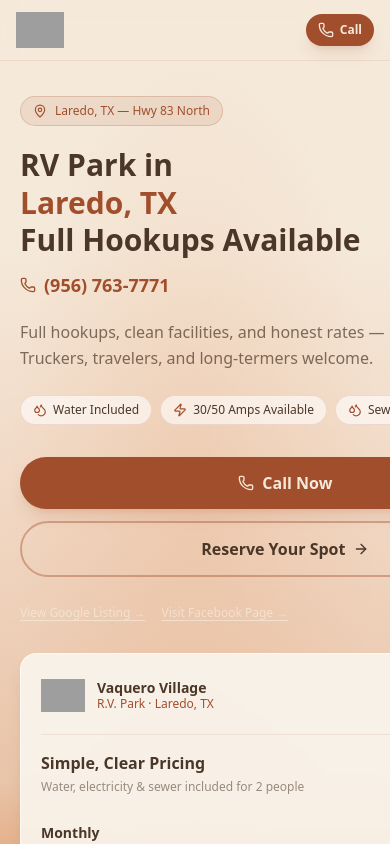
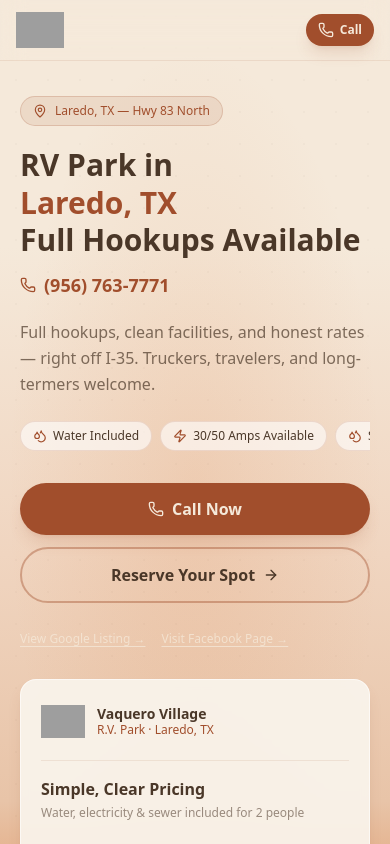
Before and after one commit to Ali-Jordan/RV-Park-Laredo, a React (Vite) app: page / in a window 390 px wide. Shown: the top 844 px of the page. Built offline with nearby package versions, Linux system fonts and the light colour scheme; grey boxes are pictures that could not be loaded.

Commit message:
fix: mobile overflow — min-w-0, badge row bleed, css guard cleanup

```diff
--- a/src/index.css
+++ b/src/index.css
@@ -203,9 +203,8 @@ html, body {
   box-sizing: border-box;
 }
 
-/* Decorative / absolute images must never cause horizontal scroll */
+/* Decorative absolute images: clipped by their parent overflow-hidden */
 img[aria-hidden="true"] {
-  max-width: none; /* let them use % or px as coded */
   pointer-events: none;
 }
 
--- a/src/sections/About.tsx
+++ b/src/sections/About.tsx
@@ -46,7 +46,7 @@ export function About() {
   return (
     <section id="reserve" className="relative overflow-hidden" style={{ background: '#FDF6EE', paddingTop: 'clamp(3rem, 6vw, 5rem)', paddingBottom: 'clamp(2.5rem, 5vw, 4rem)' }}>
 
-      <div className="mx-auto w-full relative z-10 max-w-6xl mx-auto px-4 sm:px-6 lg:px-10">
+      <div className="relative z-10 w-full max-w-6xl mx-auto px-4 sm:px-6 lg:px-10">
         <div className="grid grid-cols-1 lg:grid-cols-2 gap-8 lg:gap-16 items-start">
 
           {/* ── LEFT ── */}
--- a/src/sections/Hero.tsx
+++ b/src/sections/Hero.tsx
@@ -5,7 +5,7 @@ export function Hero() {
     <>
       {/* Nav — mobile: icon only + compact call button */}
       <nav className="fixed top-0 left-0 right-0 z-50 flex items-center justify-between px-4 sm:px-10 py-1.5 bg-desert-hero/90 backdrop-blur-md border-b border-desert-burnt/10">
-        <a href="/" className="flex-wrap flex items-center gap-2 sm:gap-3">
+        <a href="/" className="flex items-center gap-2 sm:gap-3">
           <img src="/logo.png" alt="Vaquero Village RV Park" className="h-12 w-12 sm:h-16 sm:w-16 object-contain" />
           <div className="hidden sm:block">
             <div className="text-sm font-bold text-desert-dark leading-tight">Vaquero Village</div>
@@ -34,7 +34,7 @@ export function Hero() {
           <div className="grid lg:grid-cols-2 gap-8 lg:gap-12 items-center">
 
             {/* Left */}
-            <div>
+            <div className="w-full min-w-0">
               <div className="inline-flex items-center gap-2 bg-desert-burnt/10 border border-desert-burnt/20 rounded-full px-3 py-1.5 sm:px-4 sm:py-2 mb-5 sm:mb-6">
                 <MapPin className="w-3.5 h-3.5 sm:w-4 sm:h-4 text-desert-burnt" />
                 <span className="text-desert-burnt text-xs sm:text-sm font-medium">Laredo, TX — Hwy 83 North</span>
@@ -51,20 +51,20 @@ export function Hero() {
                 (956) 763-7771
               </a>
 
-              <p className="text-base sm:text-lg text-desert-dark/70 mb-6 sm:mb-8 leading-relaxed max-w-lg">
+              <p className="text-base sm:text-lg text-desert-dark/70 mb-6 sm:mb-8 leading-relaxed max-w-full sm:max-w-lg">
                 Full hookups, clean facilities, and honest rates — right off I-35.
                 Truckers, travelers, and long-termers welcome.
               </p>
 
               {/* Trust badges — scroll on mobile */}
-              <div className="flex-wrap flex flex-nowrap sm:flex-wrap gap-2 sm:gap-3 mb-7 sm:mb-10 overflow-x-auto pb-1 sm:pb-0 -mx-1 px-1">
+              <div className="flex flex-nowrap sm:flex-wrap gap-2 sm:gap-3 mb-7 sm:mb-10 overflow-x-auto pb-1 sm:pb-0">
                 {[
                   { icon: Droplets, label: 'Water Included' },
                   { icon: Zap,      label: '30/50 Amps Available' },
                   { icon: Droplets, label: 'Sewage Included' },
                   { icon: Wifi,     label: 'Internet Available' },
                 ].map(({ icon: Icon, label }) => (
-                  <div key={label} className="flex-wrap flex-shrink-0 flex items-center gap-1.5 sm:gap-2 bg-white/60 border border-desert-burnt/15 rounded-full px-3 py-1.5 sm:px-4 sm:py-2">
+                  <div key={label} className="flex-shrink-0 flex items-center gap-1.5 sm:gap-2 bg-white/60 border border-desert-burnt/15 rounded-full px-3 py-1.5 sm:px-4 sm:py-2">
                     <Icon className="w-3.5 h-3.5 sm:w-4 sm:h-4 text-desert-burnt" />
                     <span className="text-xs sm:text-sm font-medium text-desert-dark whitespace-nowrap">{label}</span>
                   </div>
@@ -72,19 +72,19 @@ export function Hero() {
               </div>
 
               {/* CTAs */}
-              <div className="flex-wrap flex flex-col sm:flex-row gap-3 sm:gap-4 mb-7 sm:mb-10">
-                <a href="tel:+19567637771" className="inline-flex items-center justify-center gap-2 bg-desert-burnt hover:bg-desert-brown text-desert-sand px-6 sm:px-8 py-3.5 sm:py-4 rounded-full font-bold text-base sm:text-lg shadow-warm-lg transition-all duration-300 hover:-translate-y-0.5">
+              <div className="flex flex-col sm:flex-row gap-3 sm:gap-4 mb-7 sm:mb-10 w-full">
+                <a href="tel:+19567637771" className="flex items-center justify-center gap-2 bg-desert-burnt hover:bg-desert-brown text-desert-sand w-full sm:w-auto px-6 sm:px-8 py-3.5 sm:py-4 rounded-full font-bold text-base sm:text-lg shadow-warm-lg transition-all duration-300 hover:-translate-y-0.5">
                   <Phone className="w-4 h-4 sm:w-5 sm:h-5" />
                   Call Now
                 </a>
-                <a href="#reserve" className="inline-flex items-center justify-center gap-2 border-2 border-desert-burnt/40 text-desert-dark hover:bg-desert-burnt/5 px-6 sm:px-8 py-3.5 sm:py-4 rounded-full font-semibold text-base sm:text-lg transition-all duration-300">
+                <a href="#reserve" className="flex items-center justify-center gap-2 border-2 border-desert-burnt/40 text-desert-dark hover:bg-desert-burnt/5 w-full sm:w-auto px-6 sm:px-8 py-3.5 sm:py-4 rounded-full font-semibold text-base sm:text-lg transition-all duration-300">
                   Reserve Your Spot
                   <ArrowRight className="w-4 h-4 sm:w-5 sm:h-5" />
                 </a>
               </div>
 
               {/* Social links */}
-              <div className="flex-wrap flex flex-wrap gap-4 sm:gap-5 text-xs sm:text-sm">
+              <div className="flex flex-wrap gap-4 sm:gap-5 text-xs sm:text-sm">
                 <a href="https://share.google/MI9CRqTyQ80b8gyln" target="_blank" rel="noopener noreferrer"
                   className="transition-opacity hover:opacity-70"
                   style={{ color: 'rgba(245,233,218,0.75)', textDecoration: 'underline', textUnderlineOffset: '3px' }}>
@@ -102,7 +102,7 @@ export function Hero() {
             <div className="flex justify-center lg:justify-end">
               <div className="bg-desert-cream/90 backdrop-blur-sm rounded-2xl sm:rounded-3xl p-5 sm:p-8 shadow-warm-lg border border-white/60 w-full lg:max-w-sm">
 
-                <div className="flex-wrap flex items-center gap-3 mb-4 sm:mb-6 pb-4 sm:pb-6 border-b border-desert-burnt/10">
+                <div className="flex items-center gap-3 mb-4 sm:mb-6 pb-4 sm:pb-6 border-b border-desert-burnt/10">
                   <img src="/logo.png" alt="Vaquero Village" className="h-11 w-11 sm:h-14 sm:w-14 object-contain" />
                   <div>
                     <div className="font-bold text-desert-dark text-sm sm:text-base leading-tight">Vaquero Village</div>
```
Also changed, not shown: 5 other files (tests, documents, lock files or other folders).
